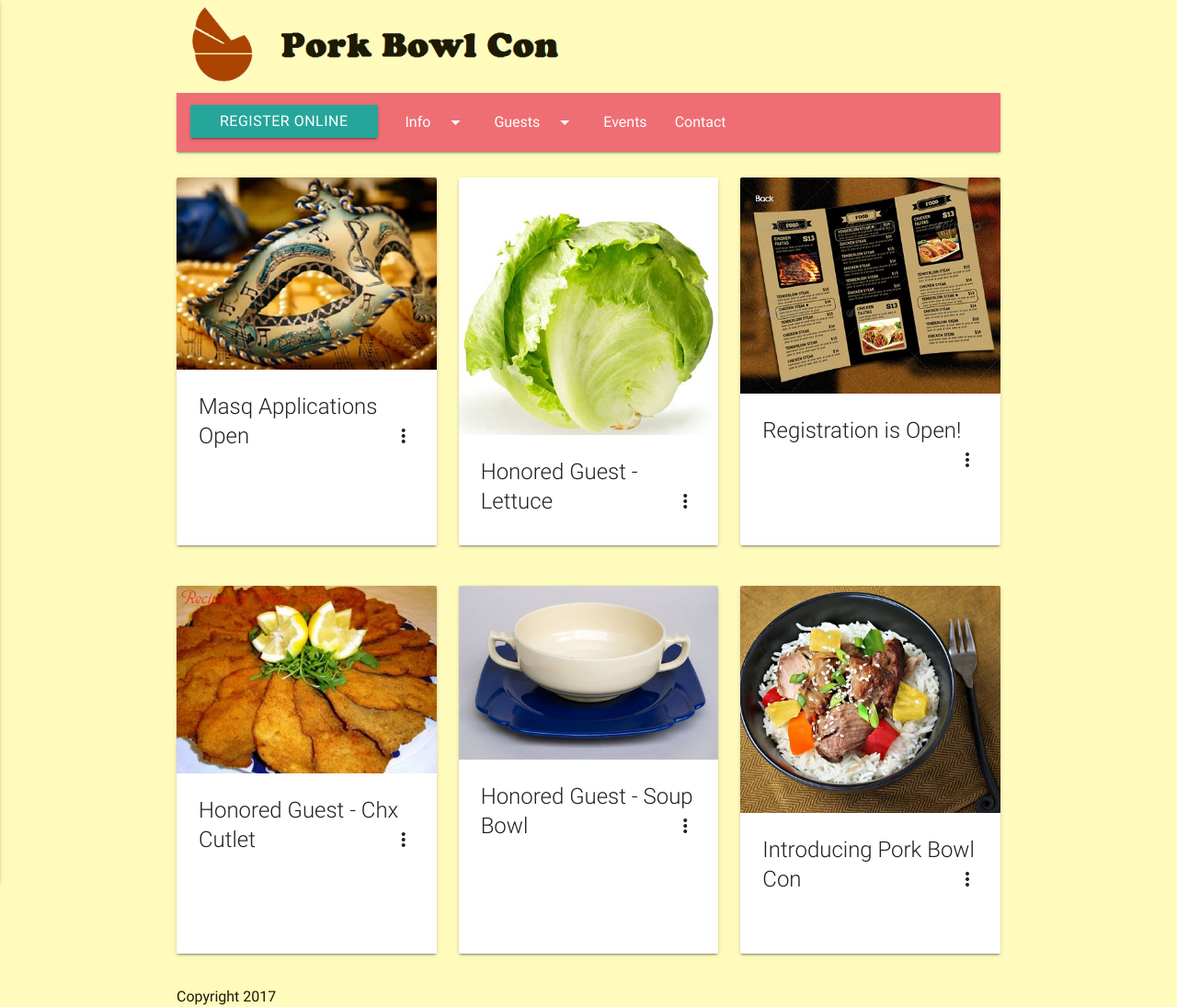
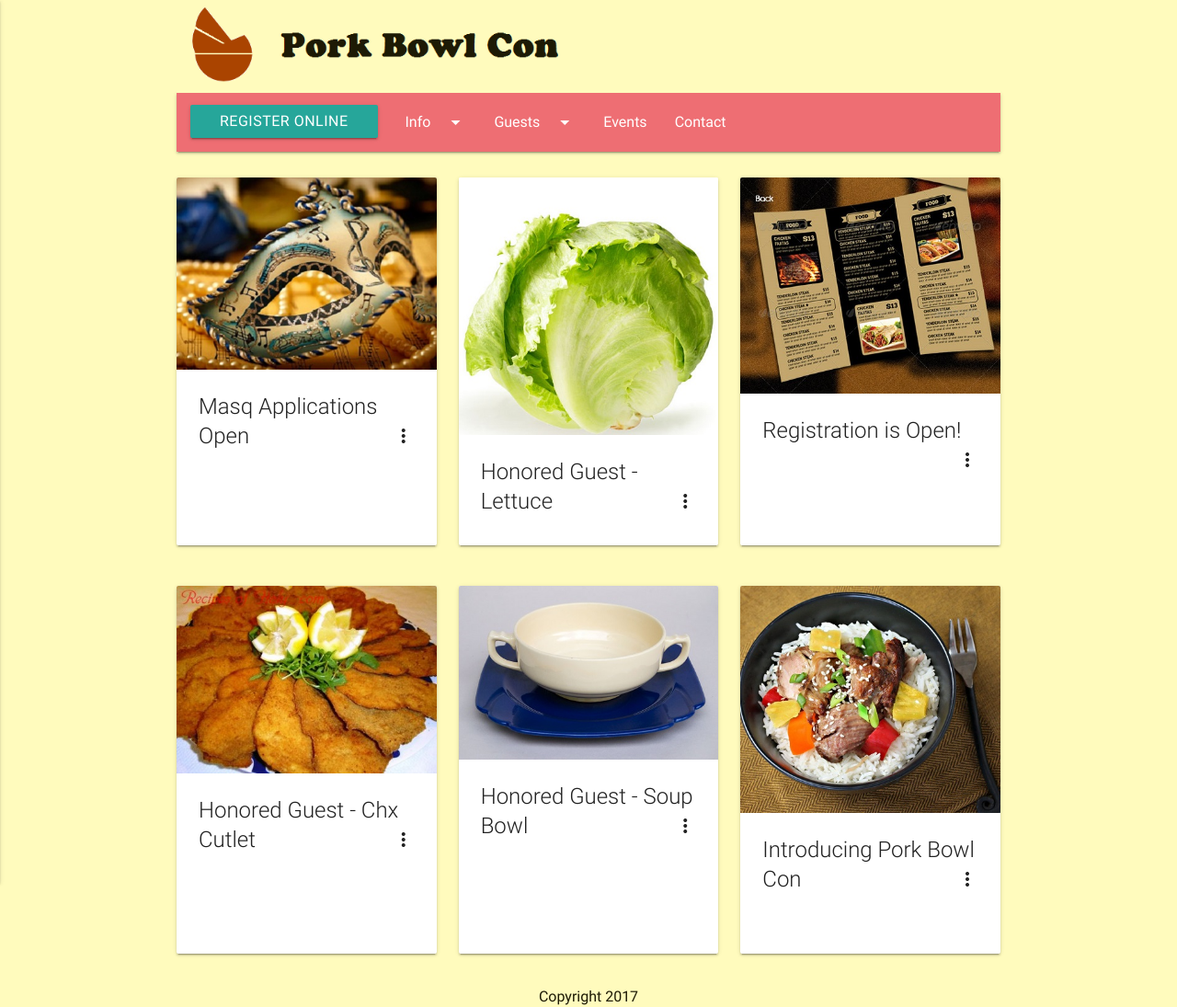
Before and after one commit to fjzusi/Pork-Bowl-Con, a Jekyll site: the page built from index.html, in a window 1280 px wide. Shown: the whole page at 92% size. Built offline with Jekyll 4.4.1, drawn with Linux system fonts in a browser that asks for light colours.

Commit message:
Centered footer

```diff
--- a/_layouts/default.html
+++ b/_layouts/default.html
@@ -7,7 +7,7 @@
 		<div class="container">
 			{% include nav.html %}
 			{{ content }}
-			<footer>
+			<footer class="center-align">
 				Copyright 2017
 			</footer>
 		</div>
```
